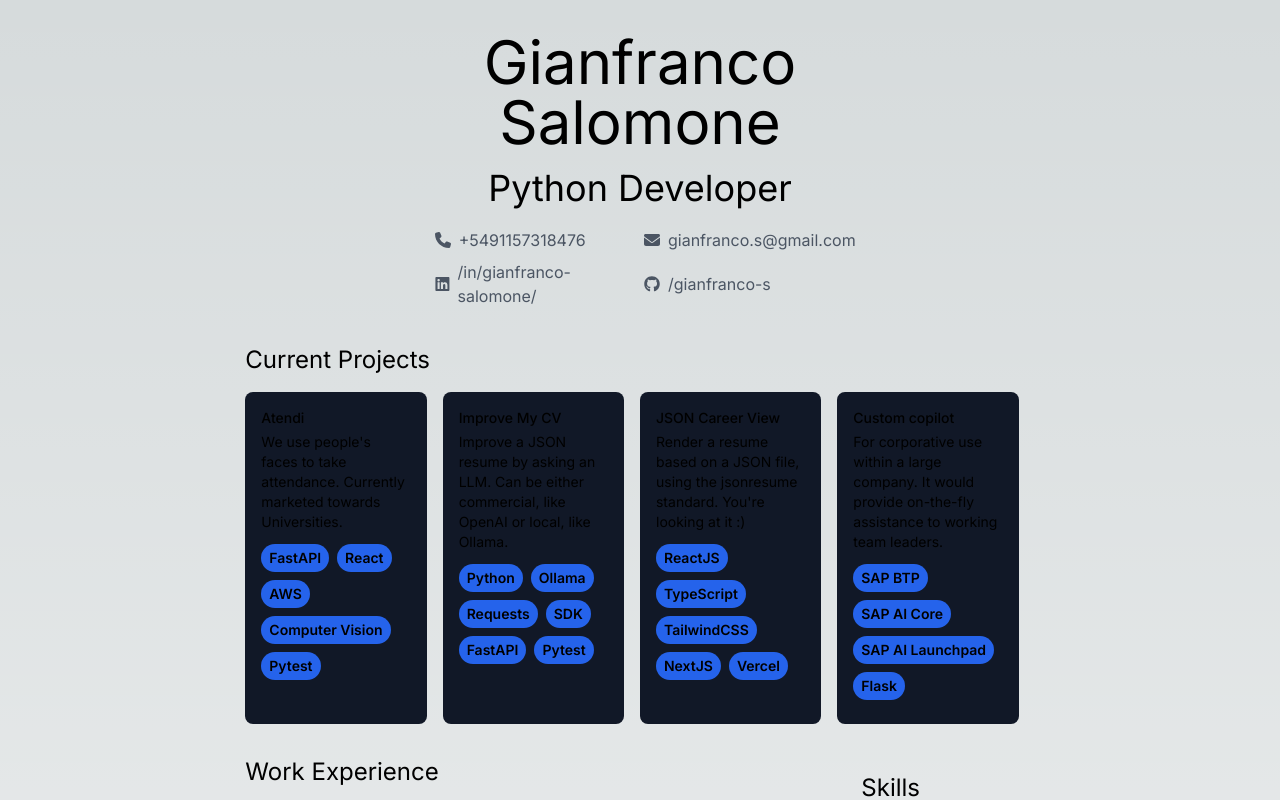
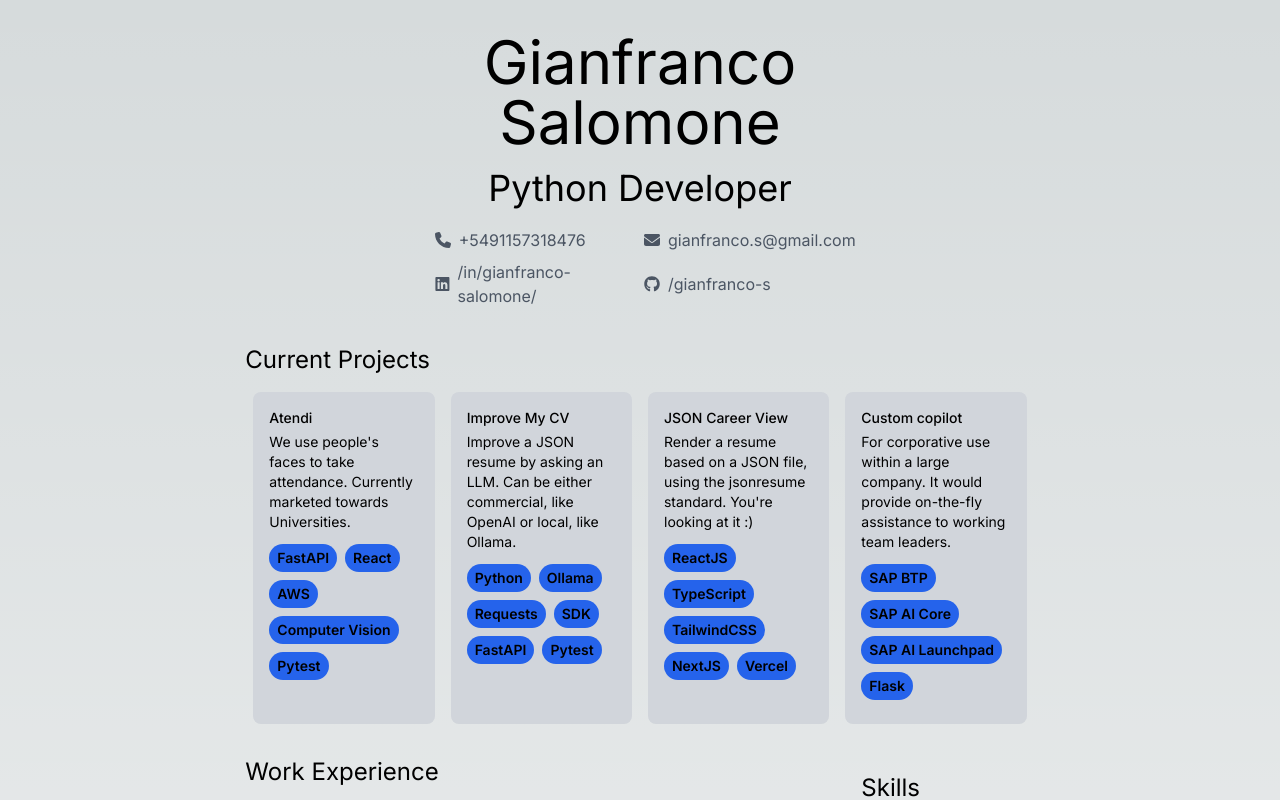
Before and after one commit to gianfranco-s/json-career-view, a Next.js app in the folder my-json-resume/: page / in a window 1280 px wide. Shown: the top 800 px of the page. Built offline with nearby package versions, Linux system fonts and the light colour scheme.

Commit message:
Fix light color scheme

```diff
--- a/my-json-resume/src/app/globals.css
+++ b/my-json-resume/src/app/globals.css
@@ -31,3 +31,29 @@
     text-wrap: balance;
   }
 }
+
+@layer base {
+  .projects-bg-light {
+    margin-top: 1rem;
+    margin-bottom: 1rem;
+    margin-left: 0.5rem;
+    margin-right: 0.5rem;
+    padding: 1rem;
+    --tw-bg-opacity: 1;
+    background-color: rgb(209 213 219 / var(--tw-bg-opacity));
+    border-radius: 0.5rem;
+    width: 300px;
+  }
+
+  .projects-bg-dark {
+    margin-top: 1rem;
+    margin-bottom: 1rem;
+    margin-left: 0.5rem;
+    margin-right: 0.5rem;
+    padding: 1rem;
+    --tw-bg-opacity: 1;
+    background-color: rgb(17 24 39 / var(--tw-bg-opacity));
+    border-radius: 0.5rem;
+    width: 300px;
+  }
+}
--- a/my-json-resume/src/components/ProjectsItem.tsx
+++ b/my-json-resume/src/components/ProjectsItem.tsx
@@ -15,7 +15,7 @@
     const projectTitle = <h4 className="text-sm font-medium mb-1">{projectsItemData.name}</h4>;
 
     return (
-        <div className="my-4 px-4 py-4 mr-4 bg-gray-900 rounded-lg max-w-md sm:max-w-xl md:max-w-2xl" style={{ width: '300px' }}>
+        <div className="projects-bg-light dark:projects-bg-dark">
             {projectsItemData.url ? <a href={projectsItemData.url}>{projectTitle}</a> : projectTitle}
             <p className="text-sm mb-3">{projectsItemData.description}</p>
             {highlightTags}
```
